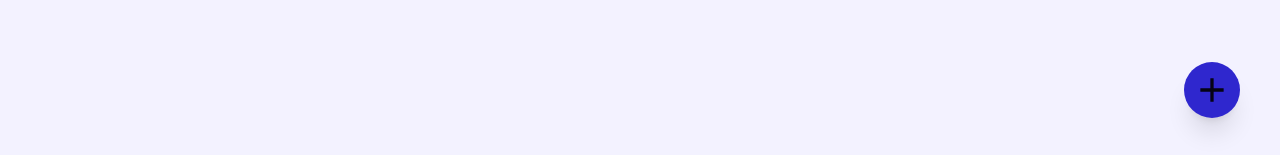
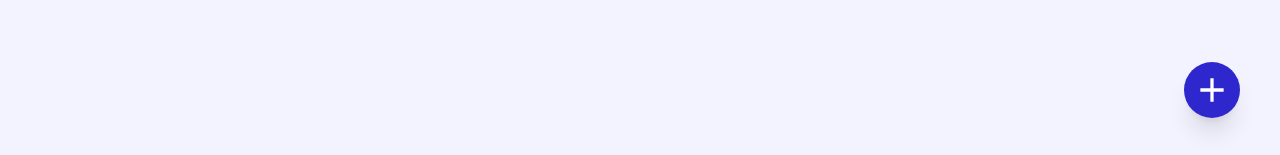
Before and after one commit to AdrielHercules/todolist-frontend, an Angular app: page / in a window 1280 px wide. Shown: the part 642-797 px from the top of the page. Built offline with nearby package versions, Linux system fonts and the light colour scheme.

Commit message:
Change add-button icon color to white

```diff
--- a/src/app/shared/components/add-button/add-button.component.html
+++ b/src/app/shared/components/add-button/add-button.component.html
@@ -1,7 +1,7 @@
 <div
   class="flex size-14 items-center justify-center rounded-full bg-primary shadow-xl transition hover:scale-110 hover:cursor-pointer"
 >
-  <svg class="size-10 fill-text">
+  <svg class="size-10 fill-white">
     <use [attr.xlink:href]="getIcon(icons.ADD)"></use>
   </svg>
 </div>
```
